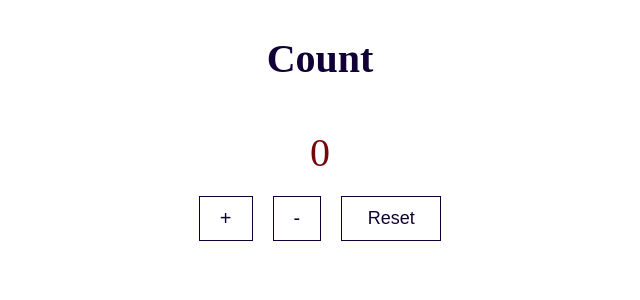
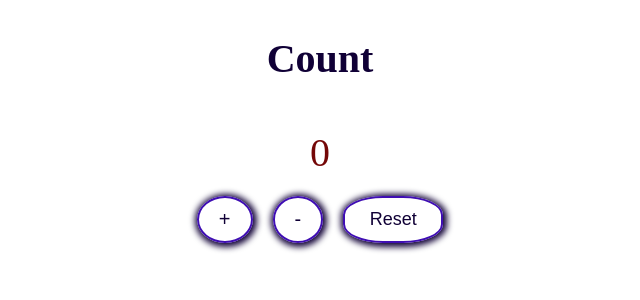
Before and after one commit to 21stChrom/21stChrom-Counter, a React (Create React App) app: page / in a window 1280 px wide. Shown: the top 300 px of the page, without its empty margins (320-960 px from the left). Built offline with nearby package versions, Linux system fonts and the light colour scheme.

Commit message:
2 files modified

```diff
--- a/public/index.html
+++ b/public/index.html
@@ -1,6 +1,6 @@
 <div id="root">
   <head>
 <title>ParkerApps</title>
-<link rel="icon" type="img.jpeg" href="https://stackblitz.com/files/react-jhj8h9/github/21stChrom/react-jhj8h9/main/src/android-chrome-192x192.png">
+<link rel="icon" type="img.jpeg" href="https://stackblitz.com/files/react-jhj8h9/github/21stChrom/react-jhj8h9/main/public/Parker'sAppLogo.jpeg">
   </head>
 </div>
--- a/src/style.css
+++ b/src/style.css
@@ -34,11 +34,13 @@ p {
 }
 
 .control__btn {
+  border-radius: 50%;
   font-size: 20px;
   padding: 10px 20px;
   background-color: transparent;
+  box-shadow: 1px 1px 6px 3px;
   color: rgb(16, 0, 54);
-  border: 1px solid rgb(16, 0, 54);
+  border: 2px solid rgb(63, 14, 179);
   cursor: pointer;
   transition: 0.2s ease-in-out;
 }
@@ -48,14 +50,20 @@ p {
   color: rgb(255, 255, 255);
   border: 1px solid rgb(16, 0, 54);
 }
-
+.reset:hover {
+  background-color: rgb(16, 0, 54);
+  color: rgb(255, 255, 255);
+  border: 1px solid rgb(16, 0, 54);
+}
 .reset {
+  border-radius: 40%;
+  box-shadow: 1px 1px 6px 3px;
+  color: rgb(16, 0, 54);
+  border: 2px solid rgb(63, 14, 179);
   width: 100px;
   font-size: 18px;
   padding: 10px 20px;
   background-color: transparent;
-  color: rgb(16, 0, 54);
-  border: 1px solid rgb(16, 0, 54);
   cursor: pointer;
   transition: 0.2s ease-in-out;
 }
```
